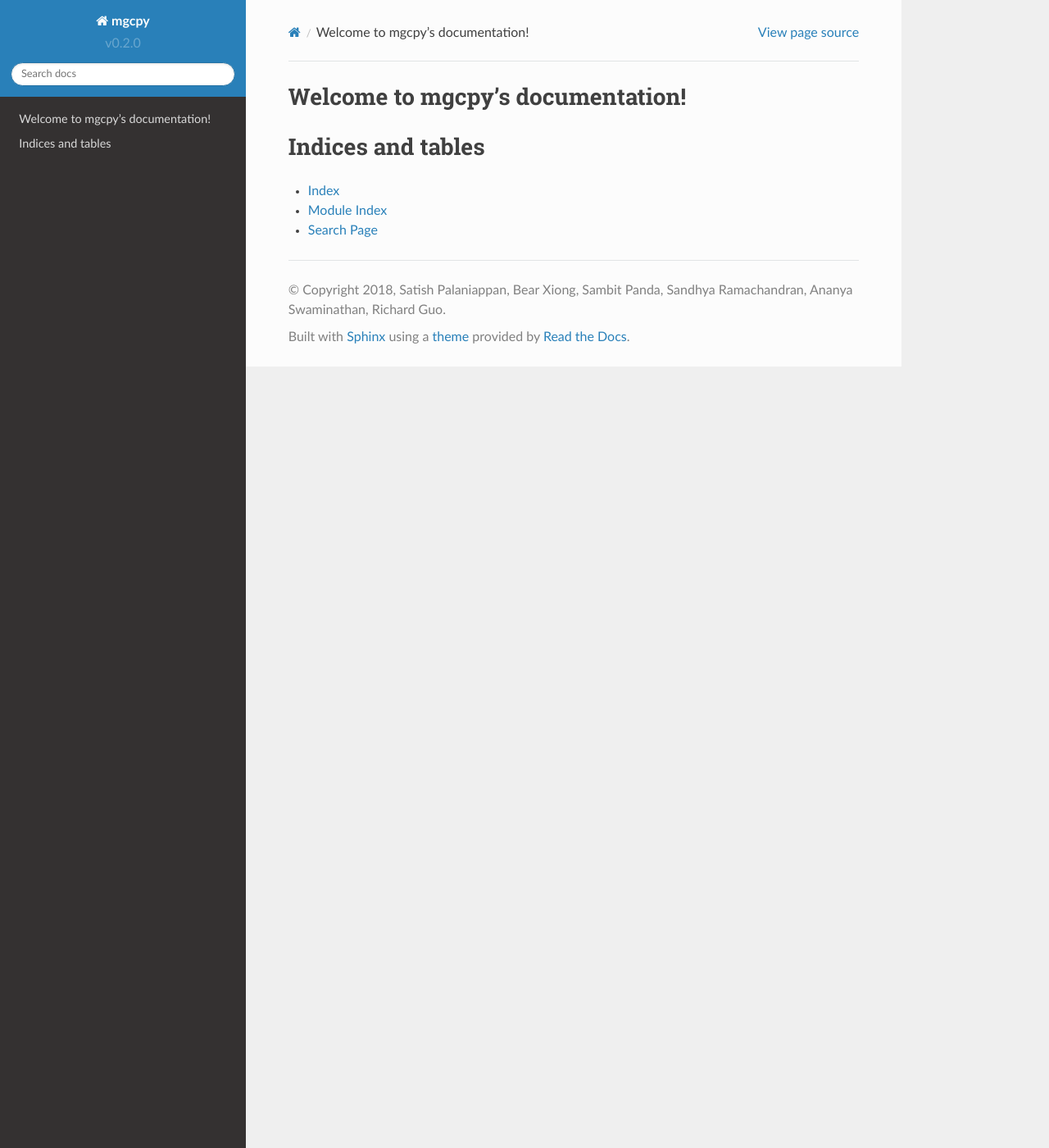
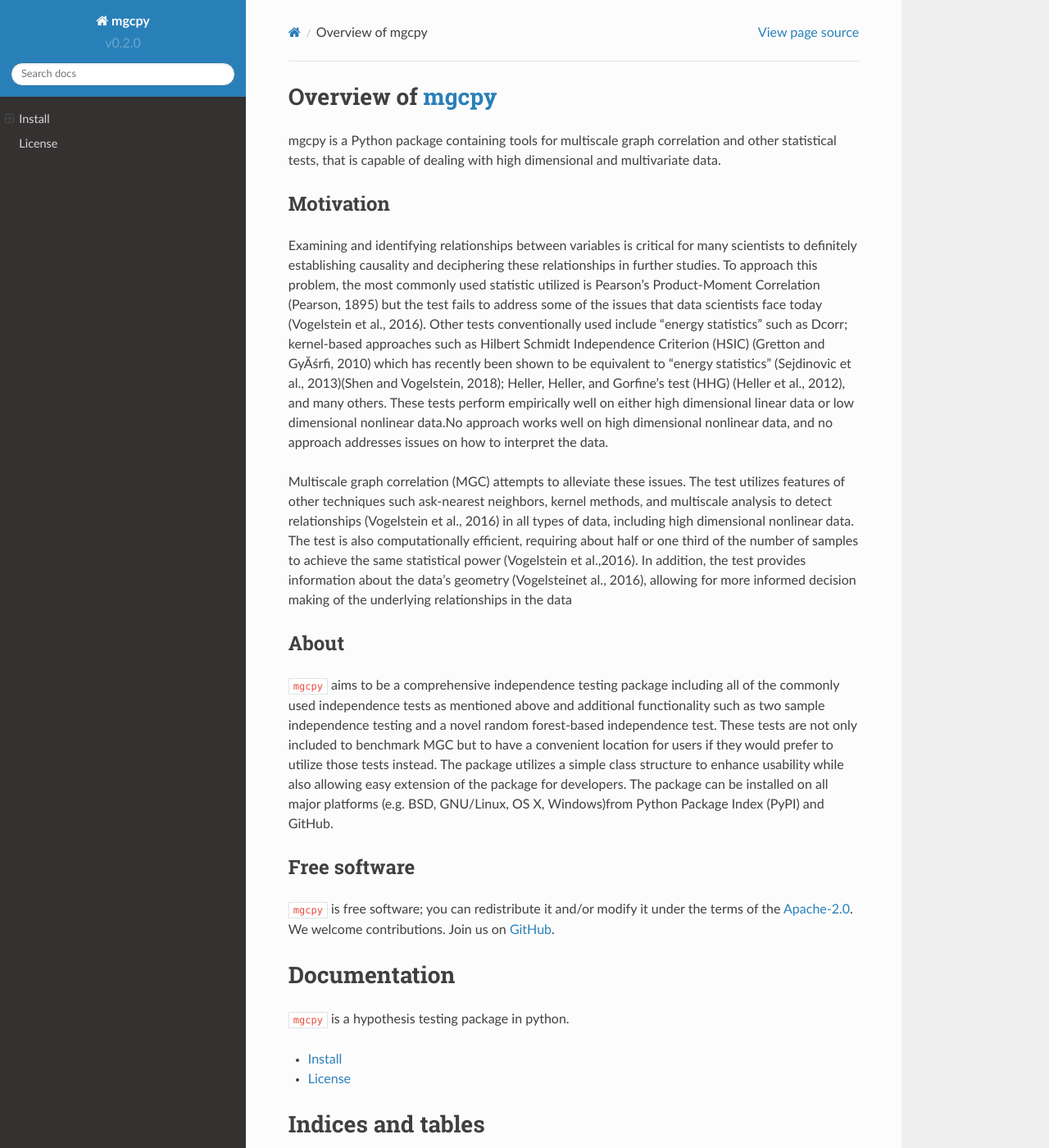
Before and after one commit to neurodata/mgcpy-old, a Sphinx documentation site: the page built from docs/source/index.rst, in a window 1280 px wide and 1400 px high. Shown: the whole window at 82% size. Built offline with Sphinx 7.4.7 and the Read the Docs theme 2.0.0, drawn with Linux system fonts in a browser that asks for light colours; pages that are not in the unit, such as notebooks, are missing from menus.

Commit message:
Add home page to docs and install instr and licencse

```diff
--- a/docs/source/conf.py
+++ b/docs/source/conf.py
@@ -45,9 +45,19 @@
     'sphinx.ext.viewcode',
     'sphinx.ext.githubpages',
     'sphinx.ext.autosummary',
+    'numpydoc',
     'sphinx.ext.todo',
-    'sphinx.ext.ifconfig'
+    'sphinx.ext.ifconfig',
+    'sphinxcontrib.rawfiles',
+    'nbsphinx',
 ]
+
+# -- sphinxcontrib.rawfiles
+rawfiles = ['CNAME']
+
+# -- numpydoc
+# Below is needed to prevent errors
+numpydoc_show_class_members = False
 
 # -- sphinx.ext.autosummary
 autosummary_generate = True
--- a/docs/source/index.rst
+++ b/docs/source/index.rst
@@ -1,16 +1,70 @@
-.. mgcpy documentation master file, created by
-   sphinx-quickstart on Wed Nov 28 11:15:45 2018.
-   You can adapt this file completely to your liking, but it should at least
-   contain the root `toctree` directive.
+..  -*- coding: utf-8 -*-
 
-Welcome to mgcpy's documentation!
-=================================
+.. _contents:
+
+Overview of mgcpy_
+===================
+
+.. _mgcpy: https://mgc.neurodata.io
+
+mgcpy is a Python package containing tools for multiscale graph correlation and other statistical tests,
+that is capable of dealing with high dimensional and multivariate data.
+
+Motivation
+----------
+
+Examining and identifying relationships between variables is critical for many scientists to
+definitely establishing causality and deciphering these relationships in further studies. To
+approach this problem, the most commonly used statistic utilized is Pearson’s Product-Moment
+Correlation (Pearson, 1895) but the test fails to address some of the issues that data
+scientists face today (Vogelstein et al., 2016). Other tests conventionally used include
+"energy statistics" such as Dcorr; kernel-based approaches such as Hilbert Schmidt
+Independence Criterion (HSIC) (Gretton and GyĂśrfi, 2010) which has recently been shown to be
+equivalent to "energy statistics" (Sejdinovic et al., 2013)(Shen and Vogelstein, 2018);
+Heller, Heller, and Gorfine’s test (HHG) (Heller et al., 2012), and many others.
+These tests perform empirically well on either high dimensional linear data or low dimensional
+nonlinear data.No approach works well on high dimensional nonlinear data, and no approach
+addresses issues on how to interpret the data.
+
+Multiscale graph correlation (MGC) attempts to alleviate these issues. The test utilizes
+features of other techniques such ask-nearest neighbors, kernel methods, and multiscale
+analysis to detect relationships (Vogelstein et al., 2016) in all types of data, including high
+dimensional nonlinear data. The test is also computationally efficient, requiring about half or
+one third of the number of samples to achieve the same statistical power (Vogelstein et al.,2016).
+In addition, the test provides information about the data’s geometry (Vogelsteinet al., 2016),
+allowing for more informed decision making of the underlying relationships in the data
+
+About
+------
+
+``mgcpy`` aims to be a comprehensive independence testing package including all of the
+commonly used independence tests as mentioned above and additional functionality such as
+two sample independence testing and a novel random forest-based independence test. These
+tests are not only included to benchmark MGC but to have a convenient location for users if
+they would prefer to utilize those tests instead. The package utilizes a simple class structure
+to enhance usability while also allowing easy extension of the package for developers. The
+package can be installed on all major platforms (e.g. BSD, GNU/Linux, OS X, Windows)from
+Python Package Index (PyPI) and GitHub.
+
+
+Free software
+-------------
+
+``mgcpy`` is free software; you can redistribute it and/or modify it under the
+terms of the :doc:`Apache-2.0 </license>`.  We welcome contributions.
+Join us on `GitHub <https://github.com/neurodata/mgcpy>`_.
+
+
+Documentation
+=============
+
+``mgcpy`` is a hypothesis testing package in python.
 
 .. toctree::
-   :maxdepth: 2
-   :caption: Contents:
+   :maxdepth: 1
 
-
+   install
+   license
 
 Indices and tables
 ==================
```
Also changed, not shown: docs/source/README.md (added, +37 -0 lines), docs/source/install.rst (added, +108 -0 lines), docs/source/license.rst (added, +207 -0 lines), docs/source/mgcpy.benchmarks.unit_tests.rst (deleted, +0 -30 lines), docs/source/mgcpy.independence_tests.unit_tests.dcorr.rst (deleted, +0 -22 lines), docs/source/mgcpy.independence_tests.unit_tests.mdmr.rst (deleted, +0 -22 lines), docs/source/mgcpy.independence_tests.unit_tests.mgc.rst (deleted, +0 -54 lines), docs/source/mgcpy.independence_tests.unit_tests.rst (deleted, +0 -47 lines), docs/source/requirements.txt (added, +7 -0 lines), 2 other files.
